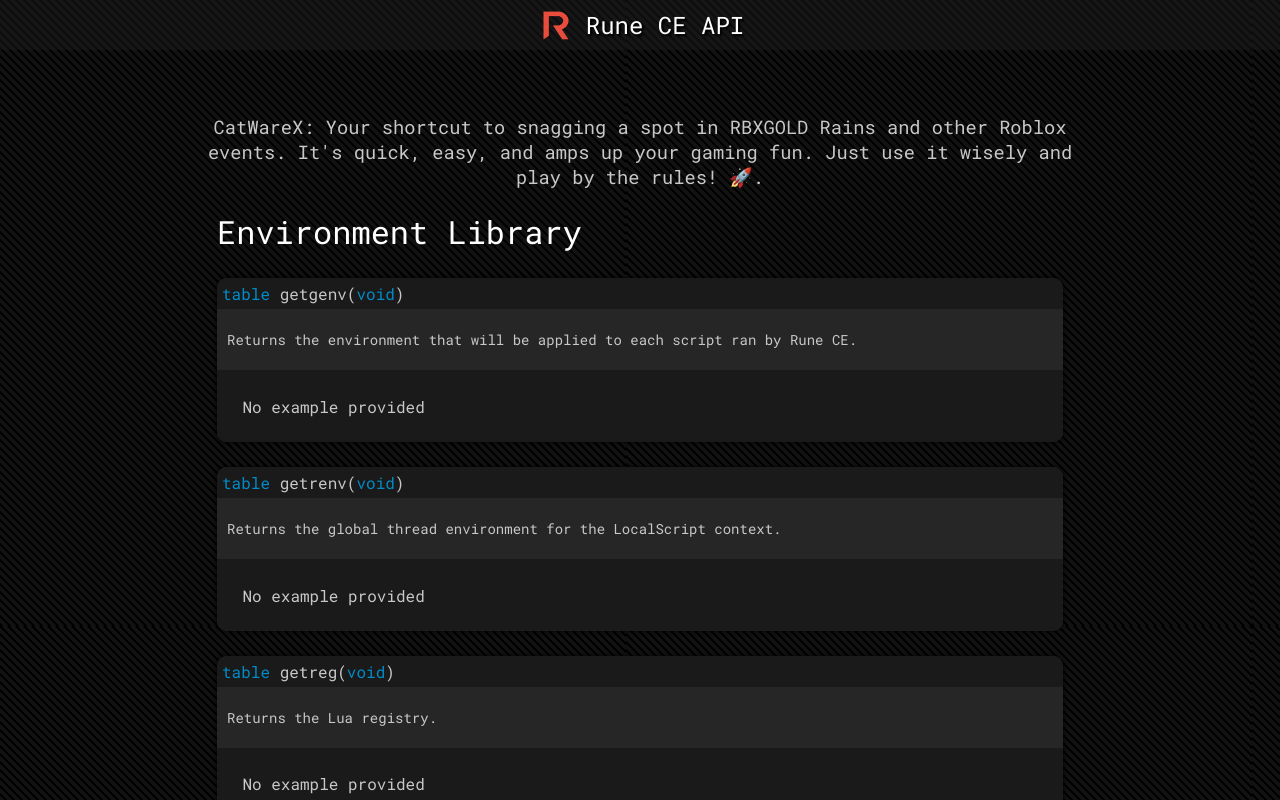
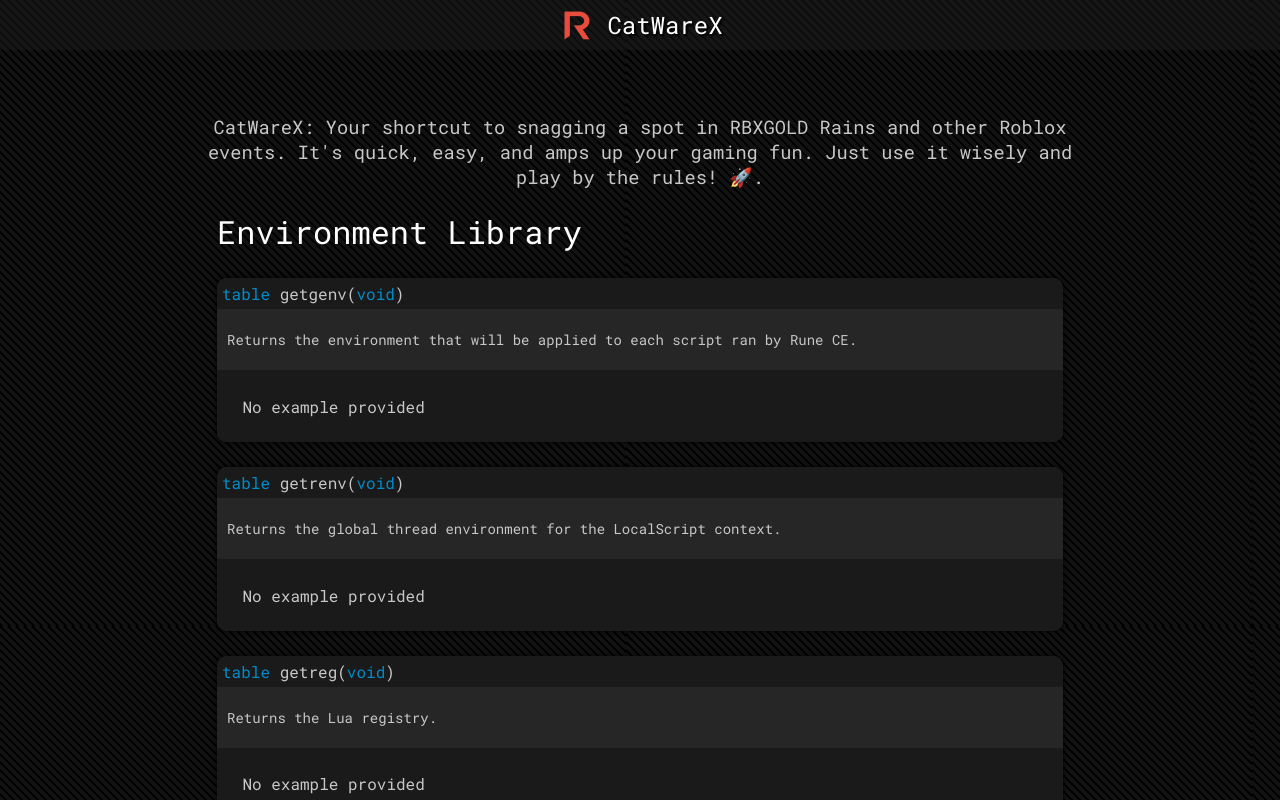
Before and after one commit to xcatbear/xcatbear.github.io, a plain HTML site: page index.html in a window 1280 px wide. Shown: the top 800 px of the page. Drawn offline with Linux system fonts and the light colour scheme.

Commit message:
Update index.html

```diff
--- a/index.html
+++ b/index.html
@@ -198,7 +198,7 @@ body
 		<div id="PageHeader">
 			<div id="PageHeaderCenter">
 				<img id="PageHeaderLogo" src="LogoWhite.png"></img>
-				<p id="PageHeaderTitle">Rune CE API</p>
+				<p id="PageHeaderTitle">CatWareX</p>
 			</div>
 		</div>
 		<div id="BodyContainer">
```
